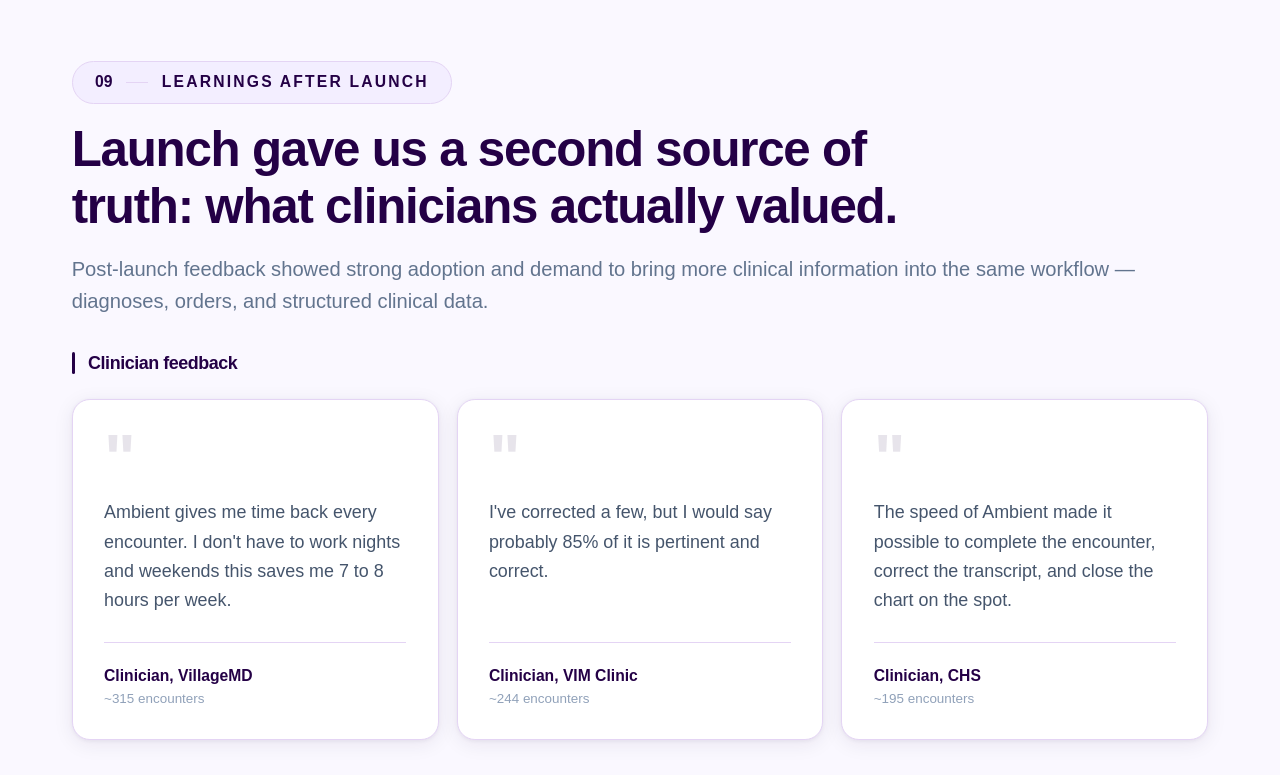
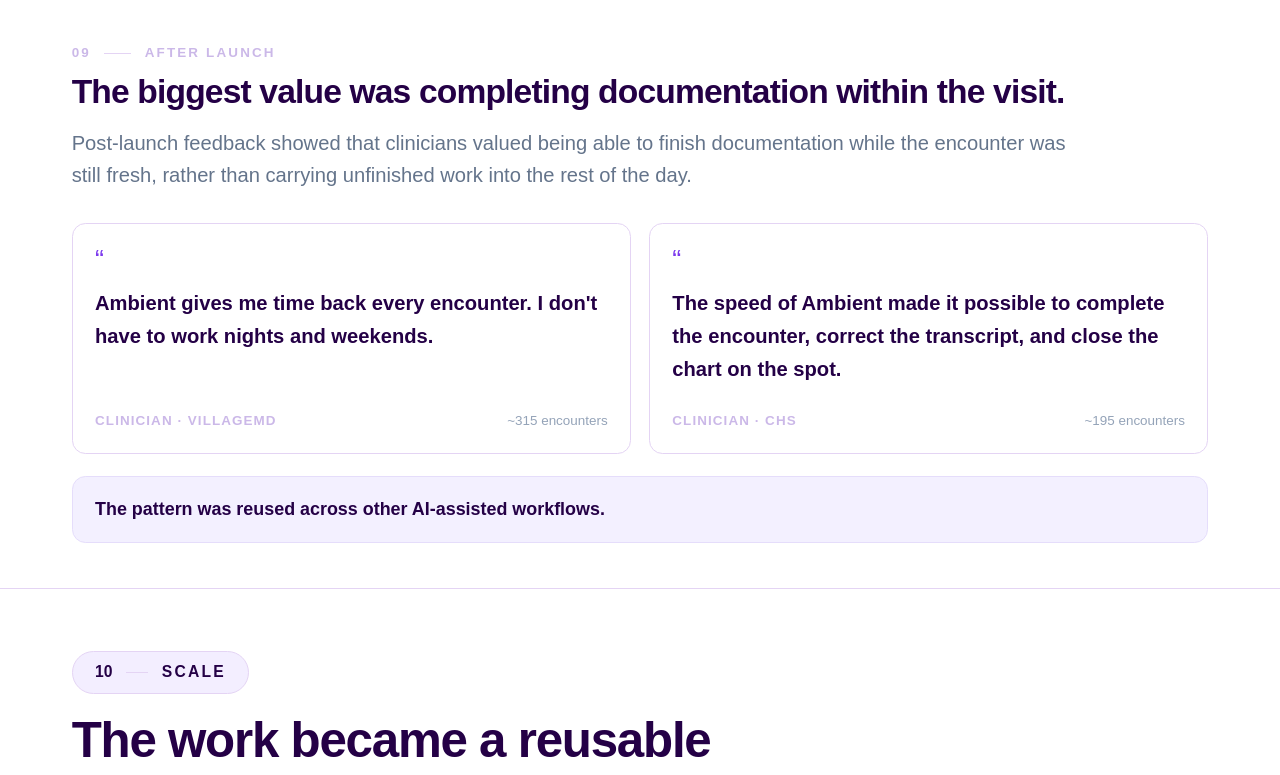
Before and after one commit to tathedrachana1403/portfolio, a Next.js app: page /work/ambient-notes in a window 1280 px wide. Shown: the part 7220-7995 px from the top of the page. Built offline with nearby package versions, Linux system fonts and the light colour scheme.

Commit message:
after launch

```diff
--- a/app/work/ambient-notes/page.tsx
+++ b/app/work/ambient-notes/page.tsx
@@ -2253,44 +2253,178 @@ export default function AmbientNotes() {
   </Section>
 </section>
 
-        {/* ── 09 LEARNINGS ── lavender */}
-        <Section alt className="pt-14 pb-12">
-          <ChapterHeader
-            number="09" label="Learnings After Launch"
-            heading="Launch gave us a second source of truth: what clinicians actually valued."
-            sub="Post-launch feedback showed strong adoption and demand to bring more clinical information into the same workflow — diagnoses, orders, and structured clinical data."
-          />
-          <Label>Clinician feedback</Label>
-          <div className="grid md:grid-cols-3 gap-4 mb-8">
-            {[
-              { quote: "Ambient gives me time back every encounter. I don't have to work nights and weekends this saves me 7 to 8 hours per week.", attr: "Clinician, VillageMD", context: "~315 encounters" },
-              { quote: "I've corrected a few, but I would say probably 85% of it is pertinent and correct.", attr: "Clinician, VIM Clinic", context: "~244 encounters" },
-              { quote: "The speed of Ambient made it possible to complete the encounter, correct the transcript, and close the chart on the spot.", attr: "Clinician, CHS", context: "~195 encounters" },
-            ].map(q => (
-              <div
-                key={q.attr}
-                className="bg-white rounded-2xl p-7 flex flex-col"
-                style={{ border: `1px solid ${BORDER}`, boxShadow: CARD_SHADOW }}
-              >
-                <span
-                  className="text-6xl font-black leading-none mb-3 select-none block"
-                  style={{ color: DARK, opacity: 0.1, lineHeight: "0.8" }}
-                >
-                  "
-                </span>
-                <p className="text-base text-slate-600 leading-relaxed flex-1 mb-6">{q.quote}</p>
-                <div className="pt-5" style={{ borderTop: `1px solid ${BORDER}` }}>
-                  <p className="text-sm font-bold" style={{ color: DARK }}>{q.attr}</p>
-                  <p className="text-xs text-slate-400 mt-0.5">{q.context}</p>
-                </div>
-              </div>
-            ))}
-          </div>
-          <p className="text-base text-slate-500 leading-relaxed">
-            The value was not only saving documentation time. Clinicians wanted Ambient to
-            become a more complete part of their clinical workflow.
+        {/* ── 09 AFTER LAUNCH ── */}
+<section
+  className="w-full"
+  style={{
+    backgroundColor: "#F8FAFC",
+    borderTop: `1px solid ${BORDER}`,
+    borderBottom: `1px solid ${BORDER}`,
+  }}
+>
+  <Section className="pt-10 pb-10">
+
+    {/* Header */}
+    <div className="mb-7">
+
+      <div className="flex items-center gap-3 mb-2">
+
+        <span
+          className="text-xs font-bold tracking-[0.16em] uppercase"
+          style={{ color: MUTED }}
+        >
+          09
+        </span>
+
+        <span
+          className="h-px w-6"
+          style={{ backgroundColor: BORDER }}
+        />
+
+        <span
+          className="text-xs font-bold tracking-[0.16em] uppercase"
+          style={{ color: MUTED }}
+        >
+          After Launch
+        </span>
+
+      </div>
+
+      <h2
+        className="text-2xl md:text-3xl font-bold tracking-tight leading-tight max-w-4xl"
+        style={{ color: DARK }}
+      >
+        The biggest value was completing documentation within the visit.
+      </h2>
+
+      <p
+        className="text-base md:text-lg leading-relaxed max-w-4xl mt-3"
+        style={{ color: "#64748B" }}
+      >
+        Post-launch feedback showed that clinicians valued being able to finish
+        documentation while the encounter was still fresh, rather than
+        carrying unfinished work into the rest of the day.
+      </p>
+
+    </div>
+
+
+    {/* Clinician feedback */}
+    <div className="grid grid-cols-1 md:grid-cols-2 gap-4">
+
+      {/* VillageMD */}
+      <div
+        className="rounded-xl px-5 py-5 flex flex-col"
+        style={{
+          backgroundColor: "#FFFFFF",
+          border: `1px solid ${BORDER}`,
+        }}
+      >
+
+        <div
+          className="text-2xl leading-none mb-3"
+          style={{ color: "#7C3AED" }}
+        >
+          “
+        </div>
+
+        <p
+          className="text-base md:text-lg font-semibold leading-relaxed"
+          style={{ color: DARK }}
+        >
+          Ambient gives me time back every encounter. I don't have to work
+          nights and weekends.
+        </p>
+
+        {/* Metadata pinned to bottom */}
+        <div
+          className="flex items-center justify-between gap-4 mt-auto pt-6"
+        >
+          <p
+            className="text-xs font-bold tracking-[0.08em] uppercase"
+            style={{ color: MUTED }}
+          >
+            Clinician · VillageMD
           </p>
-        </Section>
+
+          <p
+            className="text-xs whitespace-nowrap"
+            style={{ color: "#94A3B8" }}
+          >
+            ~315 encounters
+          </p>
+        </div>
+
+      </div>
+
+
+      {/* CHS */}
+      <div
+        className="rounded-xl px-5 py-5 flex flex-col"
+        style={{
+          backgroundColor: "#FFFFFF",
+          border: `1px solid ${BORDER}`,
+        }}
+      >
+
+        <div
+          className="text-2xl leading-none mb-3"
+          style={{ color: "#7C3AED" }}
+        >
+          “
+        </div>
+
+        <p
+          className="text-base md:text-lg font-semibold leading-relaxed"
+          style={{ color: DARK }}
+        >
+          The speed of Ambient made it possible to complete the encounter,
+          correct the transcript, and close the chart on the spot.
+        </p>
+
+        {/* Metadata pinned to bottom */}
+        <div
+          className="flex items-center justify-between gap-4 mt-auto pt-6"
+        >
+          <p
+            className="text-xs font-bold tracking-[0.08em] uppercase"
+            style={{ color: MUTED }}
+          >
+            Clinician · CHS
+          </p>
+
+          <p
+            className="text-xs whitespace-nowrap"
+            style={{ color: "#94A3B8" }}
+          >
+            ~195 encounters
+          </p>
+        </div>
+
+      </div>
+
+    </div>
+
+
+    {/* Closing insight */}
+    <div
+      className="mt-5 rounded-xl px-5 py-4"
+      style={{
+        backgroundColor: "#F3F0FF",
+        border: "1px solid #E5DDFB",
+      }}
+    >
+      <p
+        className="text-sm md:text-base font-semibold leading-relaxed"
+        style={{ color: DARK }}
+      >
+        The pattern was reused across other AI-assisted workflows.
+      </p>
+    </div>
+
+  </Section>
+</section>
+
 
         {/* ── 10 SCALE ── white */}
         <Section className="pt-14 pb-12">
```
